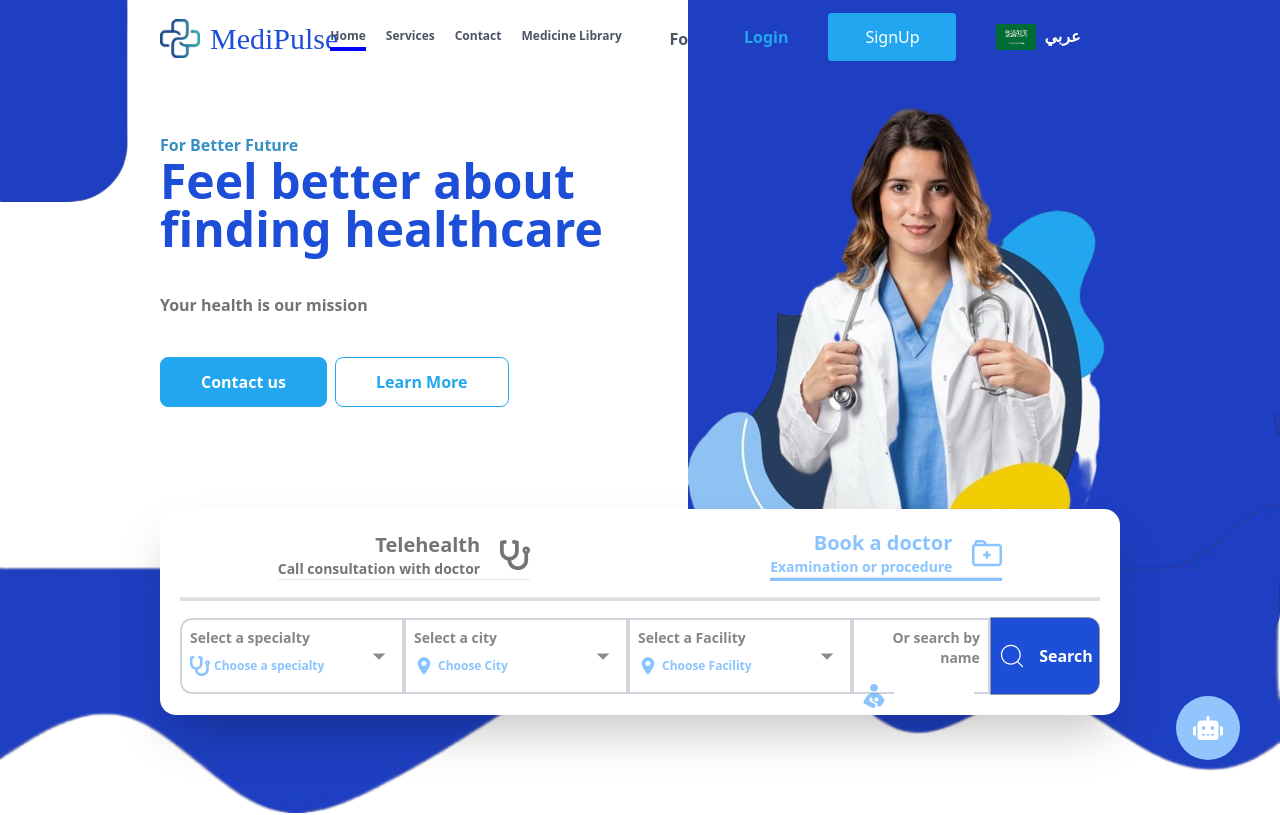
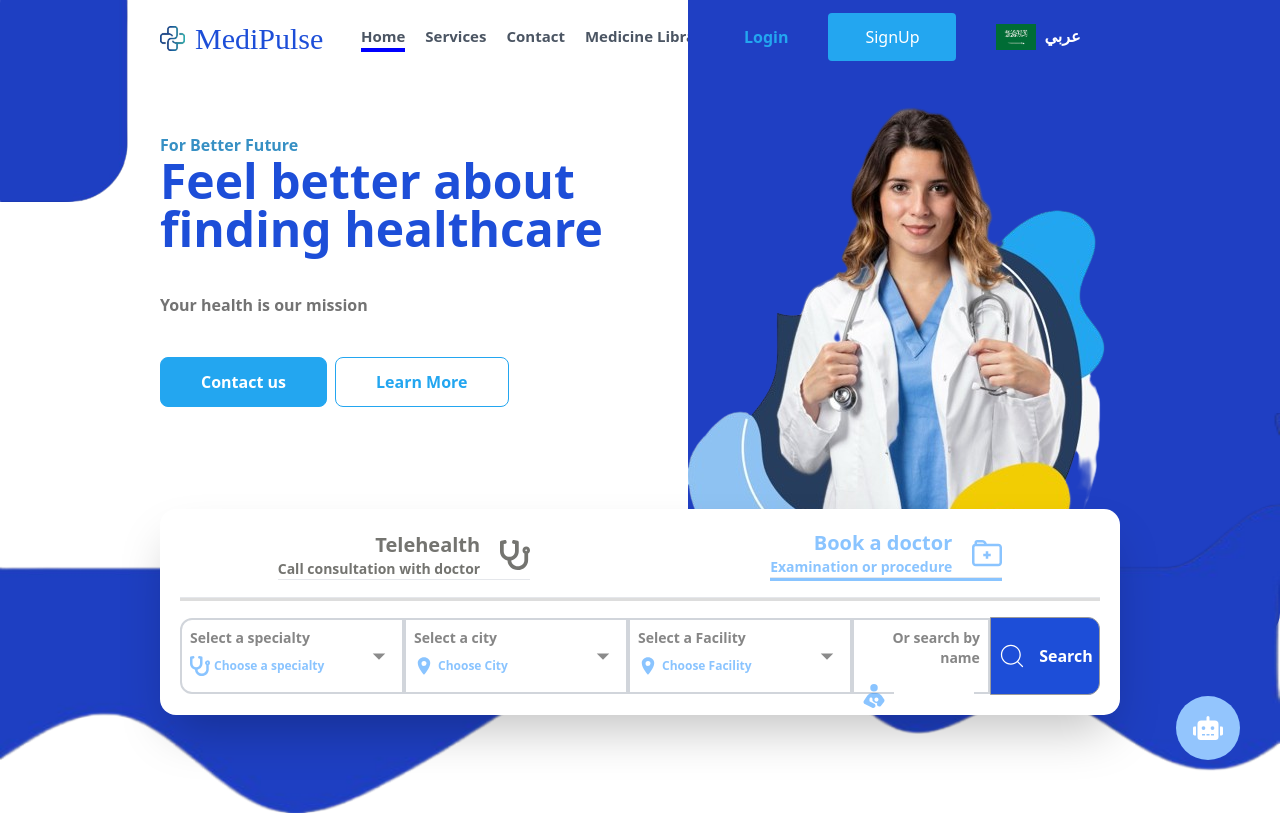
Before and after one commit to moshaosama/Graduation_Project, a React (Vite) app: page / in a window 1280 px wide. Shown: the top 815 px of the page. Built offline with nearby package versions, Linux system fonts and the light colour scheme; no server answers.

Commit message:
Modify Navbar component

```diff
--- a/src/Components/Navbar/Navbar.tsx
+++ b/src/Components/Navbar/Navbar.tsx
@@ -66,29 +66,36 @@ const Navbar = () => {
           className={` ${location.pathname !== "/" ? "w-96" : ""}`}
           style={{ margin: "1pc 55pc 2pc 10pc" }}
         >
-          <div className="flex items-center gap-24 max-sm:gap-48">
+          <div className="flex items-center gap-24 max-sm:gap-48 ">
             <Link to={"/"}>
-              <div className={LogoBrand}>
+              <div className={clsx(LogoBrand, "max-2xl:w-[25px]")}>
                 <ImageRender
                   src="/WhatsApp_Image_2025-02-26_at_15.32.48_0ec7bdab-removebg-preview.png"
                   alt="Logo.png"
                   width="10"
                 />
-                <h1 className={`${TextLogo} max-2xl:text-[5px]`}>MediPulse</h1>
+                <h1 className={clsx(TextLogo, "max-2xl:text-[5px]")}>
+                  MediPulse
+                </h1>
               </div>
             </Link>
             <div className="sm:hidden">
               <IoIosMenu className="text-3xl" onClick={toggleMenu} />
               {OpenMenu ? <MenuResponsiveLinks /> : null}
             </div>
-            <div className="flex gap-9 max-2xl:-mx-16 max-2xl:gap-5 max-sm:hidden">
+            <div
+              className={clsx(
+                "flex gap-9 max-2xl:mx-20 max-sm:hidden",
+                Token ? "max-2xl:gap-10" : "max-2xl:gap-5"
+              )}
+            >
               {LinksPages.map(
                 (el: { title: string; to: string }, index: number) => {
                   return (
                     <NavLink
                       to={el.to}
                       key={index}
-                      className={clsx("active:bg-blue-500 max-2xl:text-[12px]")}
+                      className={clsx("active:bg-blue-500 max-2xl:text-[15px]")}
                     >
                       <p
                         className={clsx(
```
